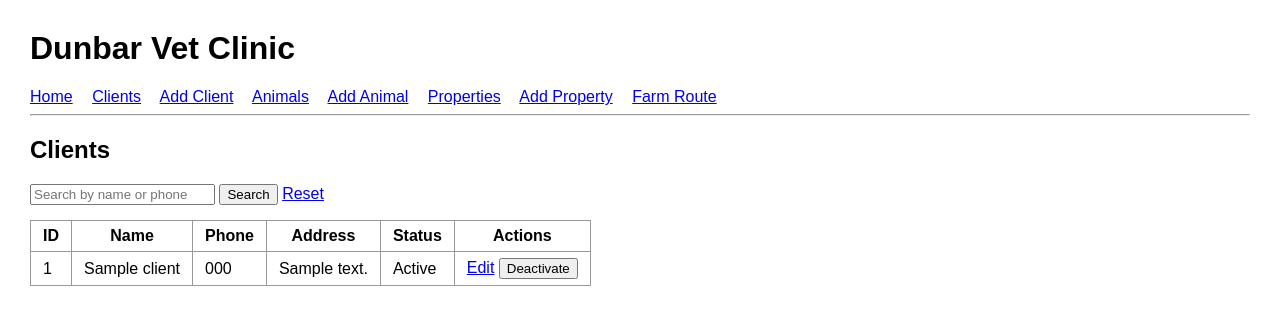
After one commit to shenghan6/dunbar-vet-appointments, a Flask app: page /clients in a window 1280 px wide. The commit adds this page. Shown: the top 325 px of the page. Run offline with Flask 3, Linux system fonts and the light colour scheme; tables that the repository leaves empty hold one stand-in row (values such as "Sample post").

Commit message:
feat: implement DV-02 client update and deactivate

```diff
--- a/app.py
+++ b/app.py
@@ -10,6 +10,8 @@ class Client(db.Model):
     id = db.Column(db.Integer, primary_key=True)
     name = db.Column(db.String(80), nullable=False)
     phone = db.Column(db.String(20))
+    address = db.Column(db.String(200))
+    is_active = db.Column(db.Boolean, default=True)  # DV-02: False = 停用（软删除）
 
 class Animal(db.Model):
     id = db.Column(db.Integer, primary_key=True)
@@ -37,6 +39,48 @@ class Appointment(db.Model):
 def home():
     return render_template('base.html')
 
+@app.route('/clients')
+def clients():
+    q = request.args.get('q', '')
+    if q:
+        all_clients = Client.query.filter(
+            db.or_(Client.name.contains(q), Client.phone.contains(q))
+        ).all()
+    else:
+        all_clients = Client.query.all()
+    return render_template('clients.html', clients=all_clients, q=q)
+
+@app.route('/clients/add', methods=['GET', 'POST'])
+def add_client():
+    if request.method == 'POST':
+        c = Client(
+            name=request.form['name'],
+            phone=request.form.get('phone', ''),
+            address=request.form.get('address', '')
+        )
+        db.session.add(c)
+        db.session.commit()
+        return redirect(url_for('clients'))
+    return render_template('add_client.html')
+
+@app.route('/clients/<int:client_id>/edit', methods=['GET', 'POST'])
+def edit_client(client_id):
+    c = Client.query.get_or_404(client_id)
+    if request.method == 'POST':
+        c.name = request.form['name']
+        c.phone = request.form.get('phone', '')
+        c.address = request.form.get('address', '')
+        db.session.commit()
+        return redirect(url_for('clients'))
+    return render_template('edit_client.html', client=c)
+
+@app.route('/clients/<int:client_id>/deactivate', methods=['POST'])
+def deactivate_client(client_id):
+    c = Client.query.get_or_404(client_id)
+    c.is_active = False  # 软删除：不物理删除，只标记停用
+    db.session.commit()
+    return redirect(url_for('clients'))
+
 @app.route('/animals')
 def animals():
     q = request.args.get('q', '')
@@ -51,16 +95,22 @@ def animals():
 @app.route('/animals/add', methods=['GET', 'POST'])
 def add_animal():
     if request.method == 'POST':
+        client_id = request.form.get('client_id') or None
+        # DV-02: 停用客户不能新建动物（预约）
+        if client_id:
+            owner = Client.query.get(client_id)
+            if owner is None or not owner.is_active:
+                return "Cannot add animal to a deactivated client", 400
         animal = Animal(
             name=request.form['name'],
             species=request.form['species'],
             breed=request.form['breed'],
-            client_id=request.form.get('client_id') or None
+            client_id=client_id
         )
         db.session.add(animal)
         db.session.commit()
         return redirect(url_for('animals'))
-    clients = Client.query.all()
+    clients = Client.query.filter_by(is_active=True).all()
     return render_template('add_animal.html', clients=clients)
 
 @app.route('/properties')
--- a/templates/base.html
+++ b/templates/base.html
@@ -12,13 +12,13 @@
     <h1>Dunbar Vet Clinic</h1>
     <nav>
         <a href="/">Home</a>
+        <a href="/clients">Clients</a>
+        <a href="/clients/add">Add Client</a>
         <a href="/animals">Animals</a>
         <a href="/animals/add">Add Animal</a>
         <a href="/properties">Properties</a>
         <a href="/properties/add">Add Property</a>
         <a href="/route">Farm Route</a>
-
-
     </nav>
     <hr>
     {% block content %}{% endblock %}
--- /dev/null
+++ b/templates/clients.html
@@ -0,0 +1,29 @@
+{% extends "base.html" %}
+{% block content %}
+<h2>Clients</h2>
+<form method="get" style="margin-bottom:15px;">
+    <input type="text" name="q" value="{{ q }}" placeholder="Search by name or phone">
+    <button type="submit">Search</button>
+    <a href="/clients">Reset</a>
+</form>
+<table>
+    <tr><th>ID</th><th>Name</th><th>Phone</th><th>Address</th><th>Status</th><th>Actions</th></tr>
+    {% for c in clients %}
+    <tr>
+        <td>{{ c.id }}</td>
+        <td>{{ c.name }}</td>
+        <td>{{ c.phone }}</td>
+        <td>{{ c.address }}</td>
+        <td>{% if c.is_active %}Active{% else %}Deactivated{% endif %}</td>
+        <td>
+            <a href="/clients/{{ c.id }}/edit">Edit</a>
+            {% if c.is_active %}
+            <form method="post" action="/clients/{{ c.id }}/deactivate" style="display:inline;">
+                <button type="submit" onclick="return confirm('Deactivate this client?')">Deactivate</button>
+            </form>
+            {% endif %}
+        </td>
+    </tr>
+    {% endfor %}
+</table>
+{% endblock %}
```
Also changed, not shown: templates/add_client.html (added, +10 -0 lines), templates/edit_client.html (added, +11 -0 lines), tests/test_client_update.py (added, +76 -0 lines).
